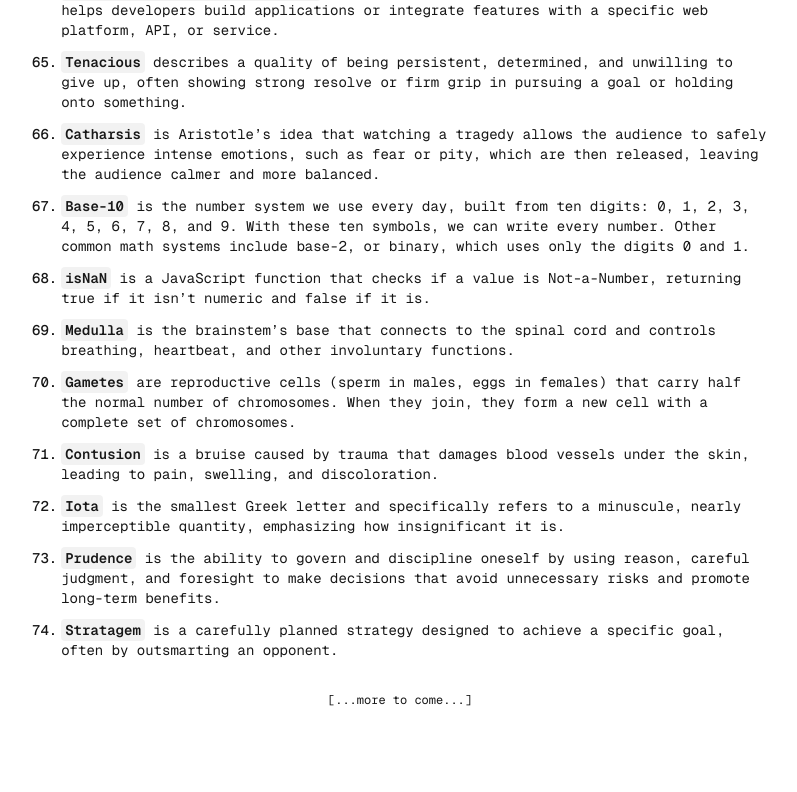
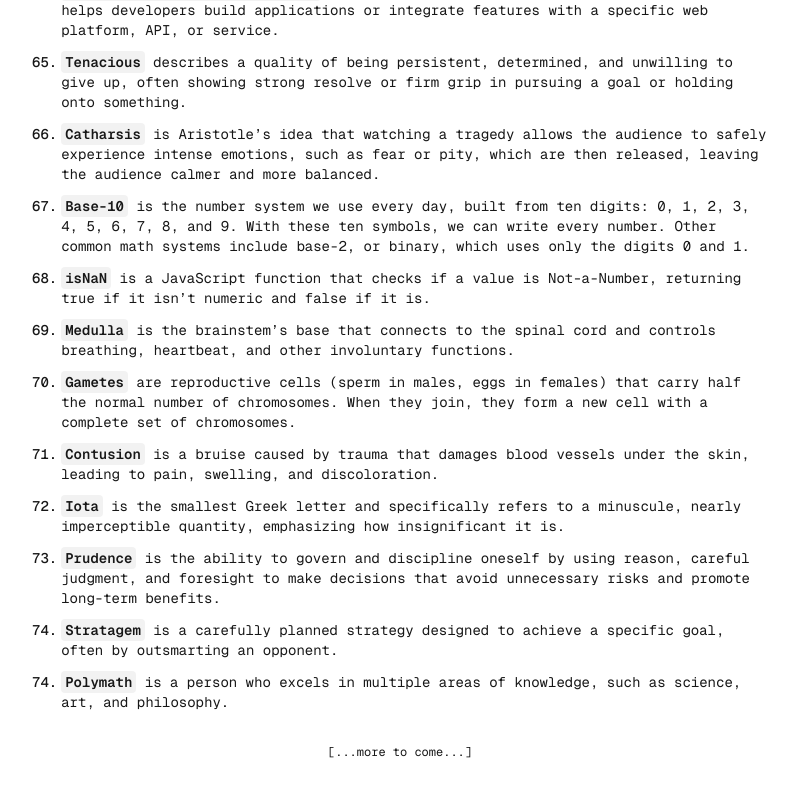
Before and after one commit to BrahimBoussada/mind-log, a Next.js app: page / in a window 1280 px wide. Shown: the part 3959-4751 px from the top of the page, without its empty margins (240-1037 px from the left). Before the commit the page ends 4699 px from the top, so only its background shows below. Built offline with nearby package versions, Linux system fonts and the light colour scheme.

Commit message:
log:06-10-2025

```diff
--- a/src/app/page.tsx
+++ b/src/app/page.tsx
@@ -695,6 +695,14 @@ export default function Home() {
             achieve a specific goal, often by outsmarting an opponent.
           </Text>
         </Note>
+
+        <Note>
+          <N>74. </N>
+          <Text>
+            <Key>Polymath</Key> is a person who excels in multiple areas of
+            knowledge, such as science, art, and philosophy.
+          </Text>
+        </Note>
       </NoteWrapper>
 
       <span className="font-mono text-xs text-center my-8">
```
